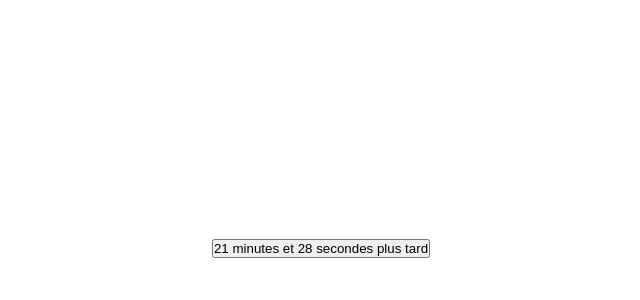
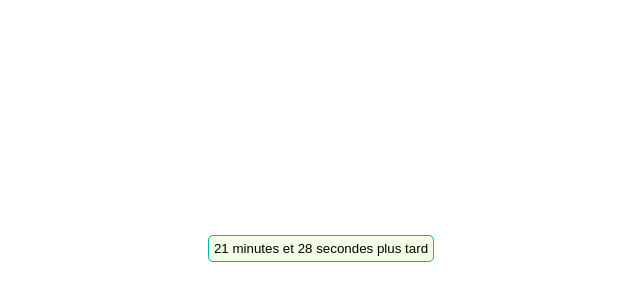
Before and after one commit to Pierre-OlivierB/ibm-js-oobj, a plain HTML site: page index.html in a window 1280 px wide. Shown: the part 152-452 px from the top of the page, without its empty margins (319-959 px from the left). Drawn offline with Linux system fonts and the light colour scheme.

Commit message:
add aspect on button

```diff
--- a/style.css
+++ b/style.css
@@ -13,3 +13,17 @@ body {
   align-items: center;
   height: 100vh;
 }
+.container button {
+  padding: 5px;
+  border-radius: 5px;
+  border: 1px solid hsl(180, 100%, 35%);
+  background-color: hsl(90, 100%, 95%);
+  transition: all 1s ease;
+}
+.container button:hover {
+  cursor: pointer;
+  transform: scale(1.1);
+  background: hsl(180, 100%, 35%);
+  border-color: hsl(90, 100%, 95%);
+  color: hsl(90, 100%, 95%);
+}
```
